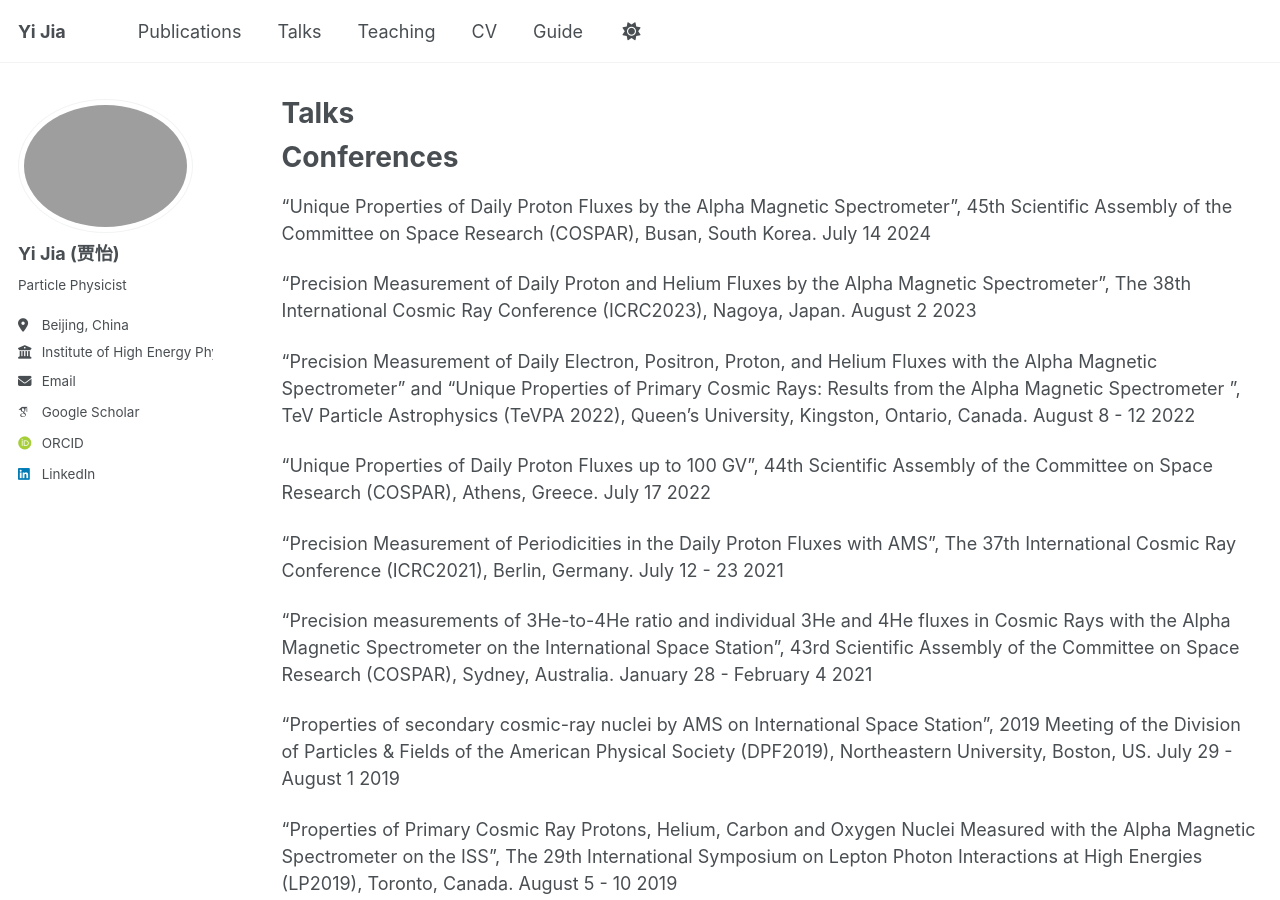
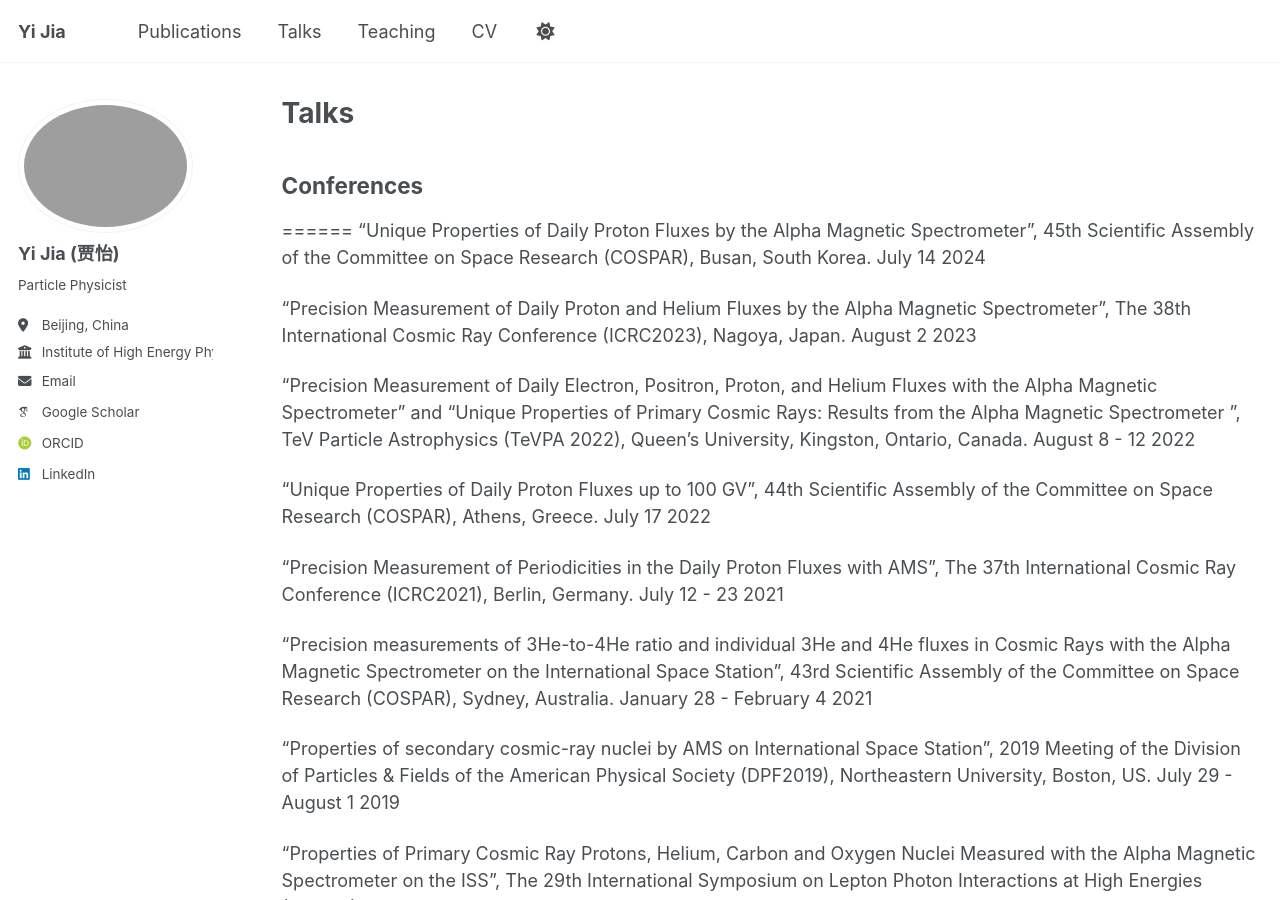
Before and after one commit to yijia-hep/yijia-hep, a Jekyll site: the page built from _pages/talks.md, in a window 1280 px wide and 900 px high. Built offline with Jekyll 4.4.1, drawn with Linux system fonts in a browser that asks for light colours; some web fonts are replaced.

Commit message:
no messega

```diff
--- a/_data/navigation.yml
+++ b/_data/navigation.yml
@@ -29,5 +29,5 @@ main:
   # - title: "CV"
   #   url: /cv-json/
 
-  - title: "Guide"
-    url: /markdown/
+#  - title: "Guide"
+#    url: /markdown/
--- a/_pages/talks.md
+++ b/_pages/talks.md
@@ -7,7 +7,7 @@ author_profile: true
 
 {% include base_path %}
 
-Conferences
+## Conferences
 ======
 “Unique Properties of Daily Proton Fluxes by the Alpha Magnetic Spectrometer”, 45th Scientific Assembly of the Committee on Space Research (COSPAR), Busan, South Korea. July 14 2024
 
```
